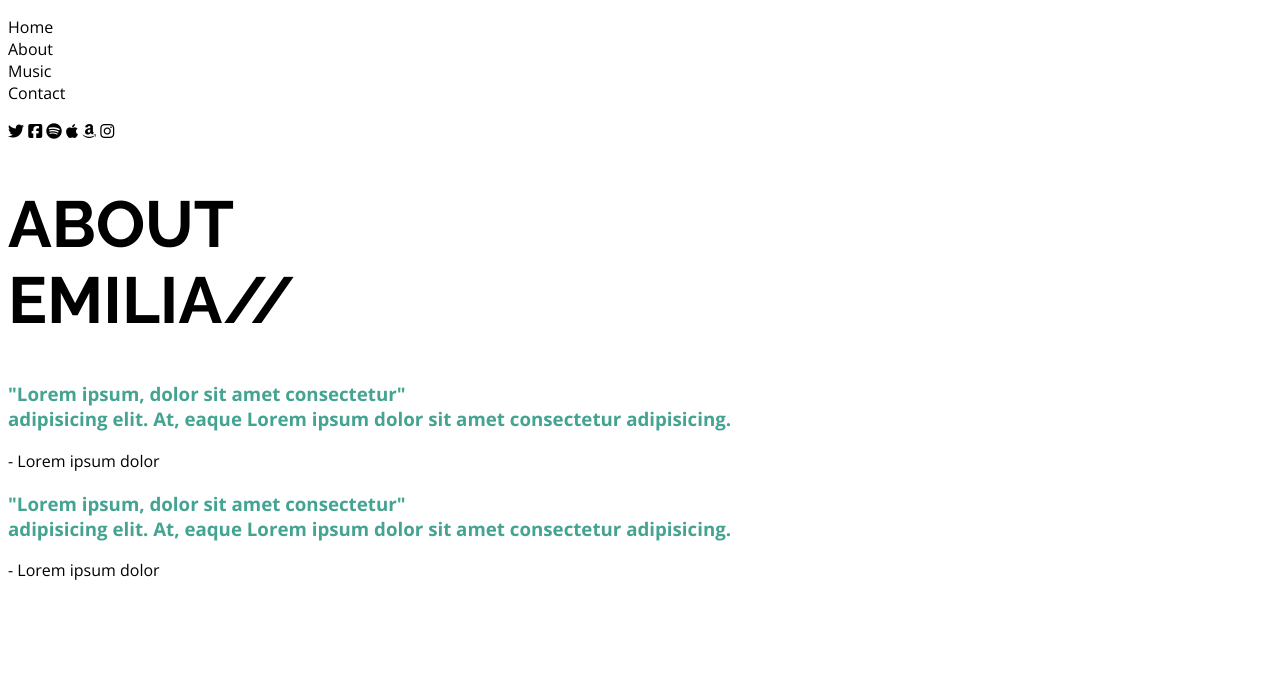
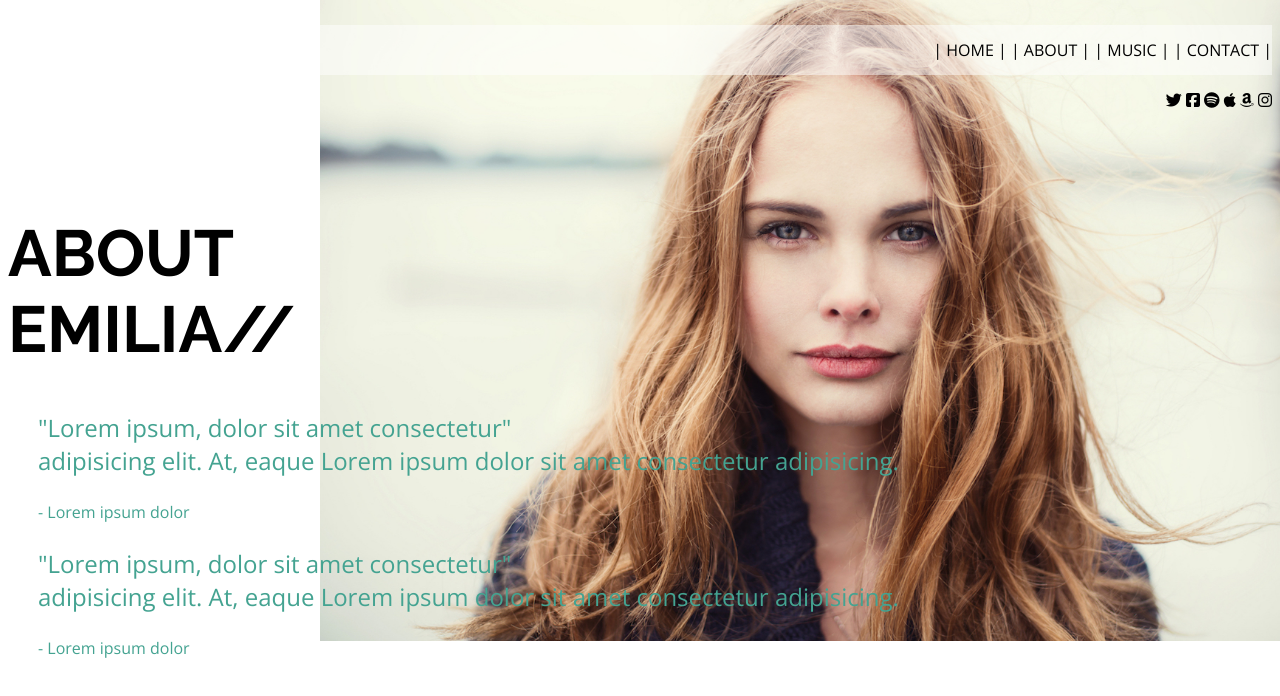
Before and after one commit to Shezedeth/EMILIA, a website: page views/about.html in a window 1280 px wide. Drawn offline with nearby package versions, Linux system fonts and the light colour scheme.

Commit message:
agregando estilos a las paginas

```diff
--- a/public/css/about.css
+++ b/public/css/about.css
@@ -1,3 +1,19 @@
+body.about {
+    background-image: url("/img/emilia-about.jpg");
+    background-size: 75%;
+    background-repeat: no-repeat;
+    background-position: right top;
+}
+
+.about h1 {
+margin-top: 100px;
+}
+.about article {
+    margin-left: 30px;
+    color: var(--colorVerde);
+}
+
 .about h3 {
-    color : var(--colorVerde)
+    font-weight: 400;
+    font-size: 24px;
 }
--- /dev/null
+++ b/public/css/header.css
@@ -0,0 +1,33 @@
+header nav ul {
+    margin-top: 0;
+    margin-bottom: 0;
+}
+
+header a {
+    text-transform: uppercase;
+    line-height: 30px;
+
+}
+.header--vertical {
+    margin-top: 20px;
+    margin-left: 30px;
+    font-weight: 300;
+}
+
+.header--horizontal {
+    text-align: right;
+    margin-top: 25px;
+    font-weight: 400;
+
+}
+.header--horizontal-menu {
+    background-color: rgba(255, 255, 255, 0.5);
+    padding-top: 10px;
+    padding-bottom: 10px;
+    margin-bottom: 10px;
+}
+
+
+.header--horizontal nav ul li {
+    display: inline;
+}
--- a/public/css/home.css
+++ b/public/css/home.css
@@ -0,0 +1,22 @@
+body.home {
+    background-image: url("/img/emilia-home.jpg");
+    background-size: 75%;
+    background-repeat: no-repeat;
+    background-position: right -80px;
+}
+
+.home h2 {
+    font-family: var(--tipografiaEmila);
+    text-transform: uppercase;
+    font-weight: 400;
+    line-height: 36px;
+    font-size: 40px;
+    letter-spacing: 3px;
+    margin-left: 30px;
+    margin-top: 125px;
+    margin-bottom: 125px;
+}
+
+.home h1 {
+    background-color: #ffffff5c;
+}
--- a/public/css/style.css
+++ b/public/css/style.css
@@ -1,6 +1,7 @@
 @import url('https://fonts.googleapis.com/css2?family=Open+Sans:wght@400;700&family=Raleway:wght@400;700&family=Work+Sans:wght@400;700&display=swap');
+@import './header.css';
 @import './home.css';
 @import './about.css';
 @import './contact.css';
 @import './music.css';
-@import './general.css'
+@import './general.css';
--- a/views/about.html
+++ b/views/about.html
@@ -10,16 +10,16 @@
 </head>
 
 <body class="about">
-  <header>
-    <nav>
+  <header  class="header--horizontal">
+    <nav class="header--horizontal-menu">
       <ul>
-        <li><a href="/">Home</a></li>
-        <li><a href="/about">About</a></li>
-        <li><a href="/music">Music</a></li>
-        <li><a href="/contact">Contact</a></li>
+        <li><a href="/">| Home |</a></li>
+        <li><a href="/about">| About |</a></li>
+        <li><a href="/music">| Music |</a></li>
+        <li><a href="/contact">| Contact |</a></li>
       </ul>
     </nav>
-    <nav>
+    <nav class="header--horizontal-redes">
       <a href=""><i class="fa-brands fa-twitter"></i></a>
       <a href=""><i class="fa-brands fa-square-facebook"></i></a>
       <a href=""><i class="fa-brands fa-spotify"></i></a>
```
Also changed, not shown: views/contact.html (+6 -6 lines), views/home.html (+8 -7 lines), views/music.html (+8 -8 lines).
